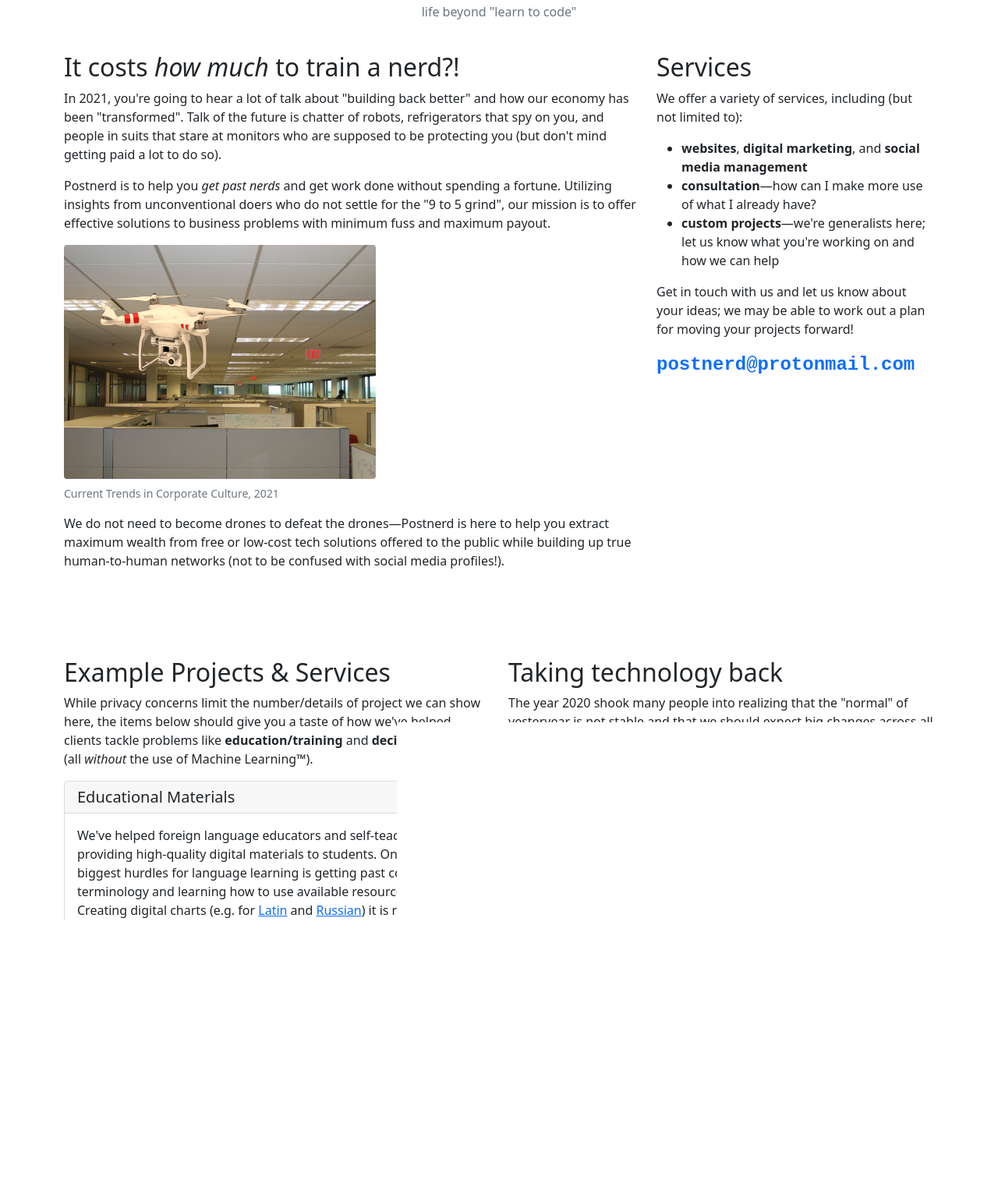
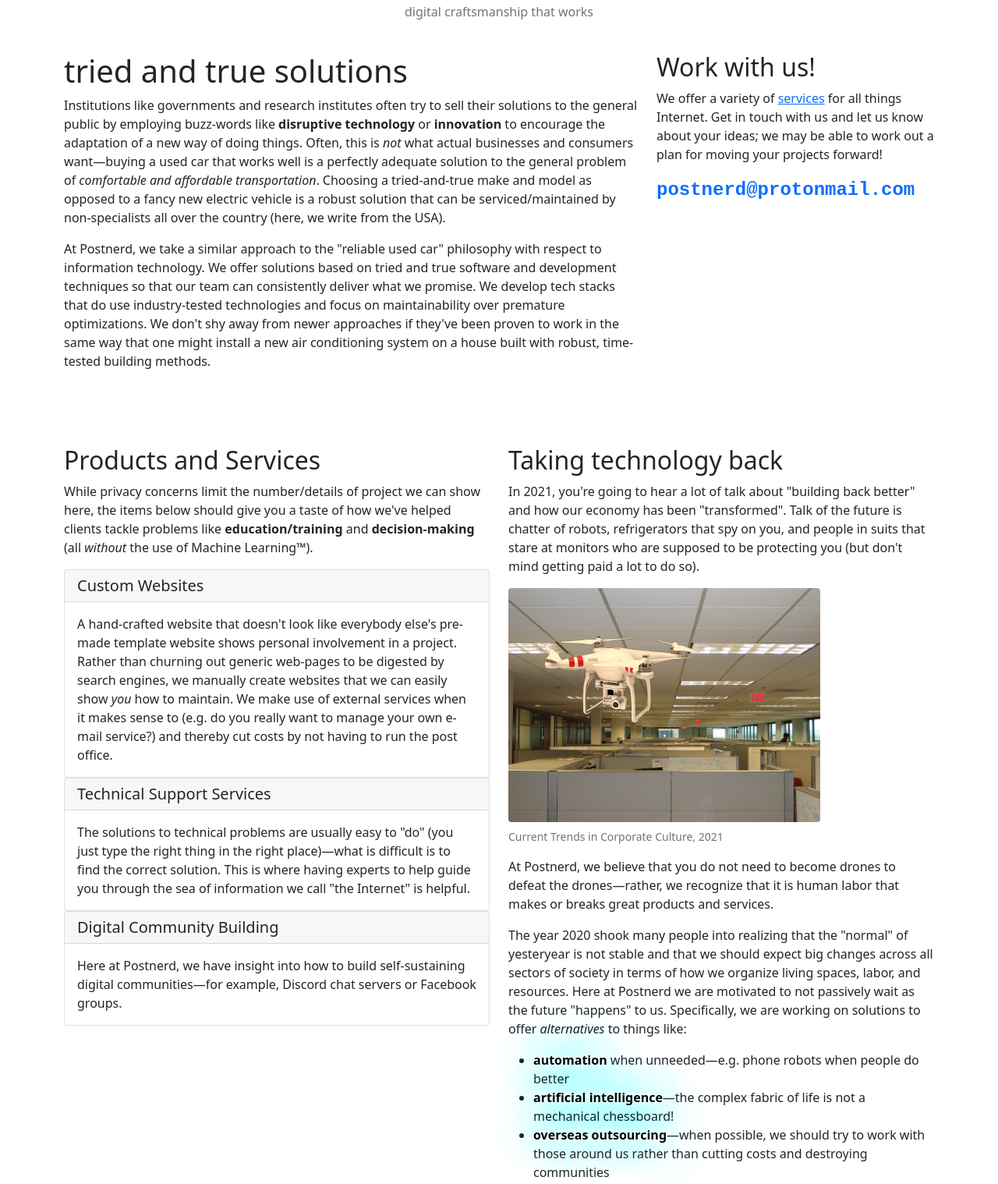
Before and after one commit to postnerdalan/postnerdalan.github.io, a plain HTML site: page index.html in a window 1280 px wide. Shown: the part 91-1609 px from the top of the page at 78% size. Drawn offline with nearby package versions, Linux system fonts and the light colour scheme.

Commit message:
site updates

```diff
--- a/index.html
+++ b/index.html
@@ -20,62 +20,59 @@
             <article class="col-md-8 mb-4">
                 <h1 class="text-center custom-header">postnerd</h1>
                 <p class="text-center text-muted">
-                    life beyond "learn to code"
+                    digital craftsmanship that works
                 </p>
             </article>
         </section>
         <section class="row justify-content-center">
-            <article class="col-md-8 pb-4 mb-4">
-                <h2>It costs <em>how much</em> to train a nerd?!</h2>
+            <article class="col-md-8 pb-4 mb-2">
+                <h1>tried and true solutions</h1>
                 <p>
-                    In 2021, you're going to hear a lot of talk about "building
-                    back better" and how our economy has been "transformed".
-                    Talk of the future is chatter of robots, refrigerators that spy on you,
-                    and people in suits that stare at monitors who are supposed
-                    to be protecting you (but don't mind getting paid a lot to
-                    do so).
-                </p>
-                <p>
-                    Postnerd is to help you <em>get past nerds</em> and get work
-                    done without spending a fortune.
-                    Utilizing insights from unconventional doers who do not settle
-                    for the "9 to 5 grind", our mission is to offer effective solutions
-                    to business problems with minimum fuss and maximum payout.
-                </p>
-                <figure class="figure">
-                    <img src="graphics/office_surveillance.png" class="figure-img img-fluid rounded"
-                        alt="office surveillance">
-                    <figcaption class="figure-caption">Current Trends in Corporate Culture, 2021</figcaption>
-                </figure>
-                <p>
-                    We do not need to become drones to defeat the drones&mdash;Postnerd
-                    is here to help you extract maximum wealth from free or low-cost
-                    tech solutions offered to the public while building up true
-                    human-to-human networks (not to be confused with social media
-                    profiles!).
-                </p>
+			Institutions like governments and research institutes
+			often try to sell their solutions to the general public
+			by employing buzz-words like <b>disruptive
+			technology</b> or <b>innovation</b> to encourage the
+			adaptation of a new way of doing things. Often, this is
+			<em>not</em> what actual businesses and consumers
+			want&mdash;buying a used car that works well is a
+			perfectly adequate solution to the general problem of
+			<em>comfortable and affordable transportation</em>.
+			Choosing a tried-and-true make and model as opposed to
+			a fancy new electric vehicle is a robust solution that
+			can be serviced/maintained by non-specialists all over
+			the country (here, we write from the USA).
+		</p>
+		<p>
+			At Postnerd, we take a similar approach to the
+			"reliable used car" philosophy with respect to
+			information technology.  We offer solutions based on
+			tried and true software and development techniques so
+			that our team can consistently deliver what we promise.
+			We develop tech stacks that do use industry-tested
+			technologies and focus on maintainability over
+			premature optimizations.  We don't shy away from newer
+			approaches if they've been proven to work in the same
+			way that one might install a new air conditioning
+			system on a house built with robust, time-tested
+			building methods.
+		</p>
+
             </article>
             <article class="col-md-4">
-                <h2>Services</h2>
+                <h2>Work with us!</h2>
                 <p>
-                    We offer a variety of services, including (but not limited to):
-                </p>
-                <ul>
-                    <li><b>websites</b>, <b>digital marketing</b>, and <b>social media management</b></li>
-                    <li><b>consultation</b>&mdash;how can I make more use of what I already have?</li>
-                    <li><b>custom projects</b>&mdash;we're generalists here; let us know what you're working on and how
-                        we can help</li>
-                </ul>
-                <p>
-                    Get in touch with us and let us know about your ideas; we may
-                    be able to work out a plan for moving your projects forward!
+			We offer a variety of <a href="#services">services</a>
+			for all things Internet. Get in touch with us and let
+			us know about your ideas; we may be able to work out a
+			plan for moving your projects forward!
+
                 </p>
                 <span class="custom-email"><a href="mailto:postnerd@protonmail.com">postnerd@protonmail.com</a></span>
             </article>
         </section>
         <section class="row pt-4 mt-4 pb-4 mb-4">
             <article class="col-md-6">
-                <h2>Example Projects & Services</h2>
+		<a id="services"><h2>Products and Services</h2></a>
                 <p>
                     While privacy concerns limit the number/details of project
                     we can show here, the items below should give you a taste
@@ -84,61 +81,72 @@
                     <em>without</em> the use of Machine Learning™).
                 </p>
                 <div class="card">
-                    <h5 class="card-header">Educational Materials</h5>
+                    <h5 class="card-header">Custom Websites</h5>
                     <div class="card-body">
                         <p class="card-text">
-                            We've helped foreign language educators
-                            and self-teachers by providing
-                            high-quality digital materials to students. One of
-                            the biggest hurdles for language learning is getting
-                            past confusing terminology and learning how to use
-                            available resources effectively. Creating digital
-                            charts (e.g. for <a
-                                href="https://captainalan.github.io/language-and-linguistics/languages/latin/study/level-001.html">Latin</a>
-                            and <a
-                                href="https://captainalan.github.io/language-and-linguistics/languages/russian/study/nouns.html">Russian</a>)
-                            it is now easier for students of foreign languages
-                            to study at home or abroad using these high-quality,
-                            ad-free resources which won't fall out of a paperback
-                            book as its spine dissolves.
+			    A hand-crafted website that doesn't look like
+			    everybody else's pre-made template website shows
+			    personal involvement in a project. Rather than
+			    churning out generic web-pages to be digested by
+			    search engines, we manually create websites that
+			    we can easily show <i>you</i> how to maintain.
+			    We make use of external services when it makes
+			    sense to (e.g. do you really want to manage your
+			    own e-mail service?) and thereby cut costs by not
+			    having to run the post office.
+
                         </p>
                     </div>
                 </div>
                 <div class="card">
-                    <h5 class="card-header">Research and Cataloging</h5>
+                    <h5 class="card-header">Technical Support Services</h5>
                     <div class="card-body">
                         <p class="card-text">
-                            Here at Postnerd, we actively collect
-                            and catalogue resources and contacts for useful getting
-                            things done&mdash;note these things cannot be found simply
-                            by "Googling"! In fields as diverse as gardening,
-                            religious studies, and retro gaming, we know how to dig
-                            up, compile, and present whatever information you are
-                            interested in.
+			    The solutions to technical problems are usually
+			    easy to "do" (you just type the right thing in the
+			    right place)&mdash;what is difficult is to find the
+			    correct solution. This is where having experts to
+			    help guide you through the sea of information we call
+			    "the Internet" is helpful.
+
                         </p>
                     </div>
                 </div>
                 <div class="card">
-                    <h5 class="card-header">Technical Support</h5>
+                    <h5 class="card-header">Digital Community Building</h5>
                     <div class="card-body">
                         <p class="card-text">
-                            More often than not, <em>we have enough technology</em>
-                            but are unfamiliar with important features and tools
-                            that can improve our experience. Yet software startups
-                            and others continue to try to create the next "killer
-                            app", apparently unaware of the inherent challenges
-                            involved with competing against dedicated teams of
-                            professional software developers overdosing on legalized
-                            stimulants (caffeine). Our approach is to do on-demand
-                            training in using software applications like Zoom,
-                            Slack, Discord and other "social apps" to more effectively
-                            communicate.
+			    Here at Postnerd, we have insight into how to build
+			    self-sustaining digital communities&mdash;for
+			    example, Discord chat servers or Facebook groups.
+
                         </p>
                     </div>
                 </div>
             </article>
             <article class="col-md-6">
                 <h2>Taking technology back</h2>
+
+		<p>
+		    In 2021, you're going to hear a lot of talk about "building
+		    back better" and how our economy has been "transformed".
+		    Talk of the future is chatter of robots, refrigerators that
+		    spy on you, and people in suits that stare at monitors who
+		    are supposed to be protecting you (but don't mind getting
+		    paid a lot to do so).
+                </p>
+                <p>
+                </p>
+                <figure class="figure">
+                    <img src="graphics/office_surveillance.png" class="figure-img img-fluid rounded"
+                        alt="office surveillance">
+                    <figcaption class="figure-caption">Current Trends in Corporate Culture, 2021</figcaption>
+                </figure>
+                <p>
+                    At Postnerd, we believe that you do not need to become drones
+		    to defeat the drones&mdash;rather, we recognize that it is human
+		    labor that makes or breaks great products and services.
+                </p>
                 <p>
                     The year 2020 shook many people into realizing that the "normal"
                     of yesteryear is not stable and that we should expect big changes
```
Also changed, not shown: 1 other file.
